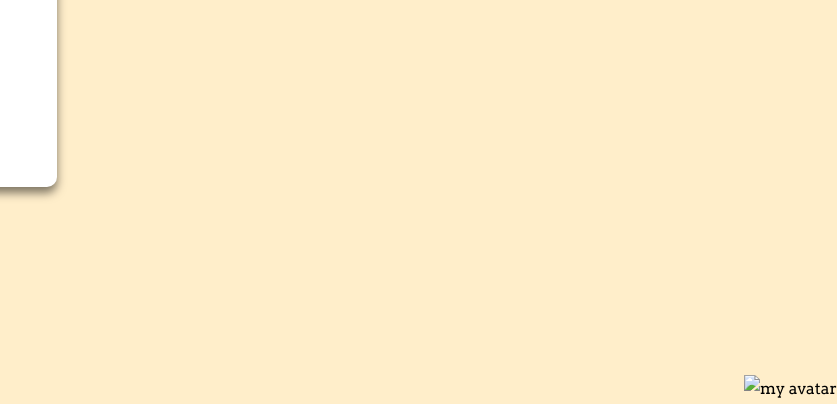
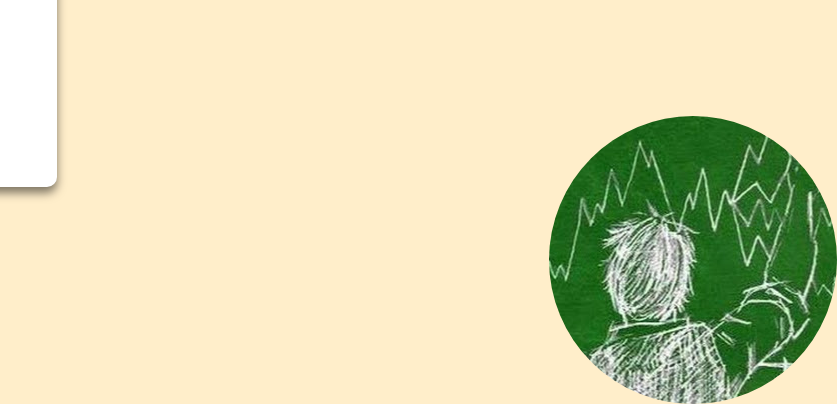
Before and after one commit to geovas01/geovas, a plain HTML site: page index.html in a window 1280 px wide. Shown: the part 396-800 px from the top of the page, 443-1280 px from the left. Drawn offline with Linux system fonts and the light colour scheme.

Commit message:
add image

```diff
--- a/index.html
+++ b/index.html
@@ -2,17 +2,33 @@
 <!DOCTYPE html PUBLIC "-//W3C//DTD XHTML 1.0 Strict//EN"
 "http://www.w3.org/TR/xhtml1/DTD/xhtml1-strict.dtd">
 <html xmlns="http://www.w3.org/1999/xhtml">
+
   <head>
-    <title>Georios Vass</title>
-    <link rel="stylesheet" href="stylesheet.css"/>
-    <link href='http://fonts.googleapis.com/css?family=Arvo:400,700'
-      rel='stylesheet' type='text/css'/>
-    <link href="http://netdna.bootstrapcdn.com/font-awesome/4.1.0/css/font-awesome.min.css" rel="stylesheet"/>
+      <!-- Required meta tags -->
+      <meta charset="utf-8">
+      <meta name="viewport" content="width=device-width, initial-scale=1">
+
+      <title>Georgios Vas</title>
+      <link rel="stylesheet" href="stylesheet.css"/>
+
+      <!-- https://www.w3schools.com/howto/howto_css_rounded_images.asp -->
+      <style>
+      img {
+        border-radius: 50%;
+      }
+      </style>
+
+      <link href='http://fonts.googleapis.com/css?family=Arvo:400,700'
+        rel='stylesheet' type='text/css'/>
+      <link href="http://netdna.bootstrapcdn.com/font-awesome/4.1.0/css/font-awesome.min.css" rel="stylesheet"/>
   </head>
+
   <body>
     <div id="container-front">
 
-      <img class="lowerright" src="pics/me.png" alt="my avatar"/>
+      <img class="lowerright" src="av-me.jpg" alt="my avatar"/>
+      <!-- <img class="upperright" src="img_avatar.png" alt="Avatar" style="width:200px"> -->
+
       <div id="header"></div>
       <div id="body-front">
 	<div id="lhs">
@@ -63,8 +79,6 @@
       </div>
     </div>
 
+  </body>
 
-
-
-  </body>
 </html>
```
Also changed, not shown: posts.html (+0 -1 lines), av-me.jpg (added).
